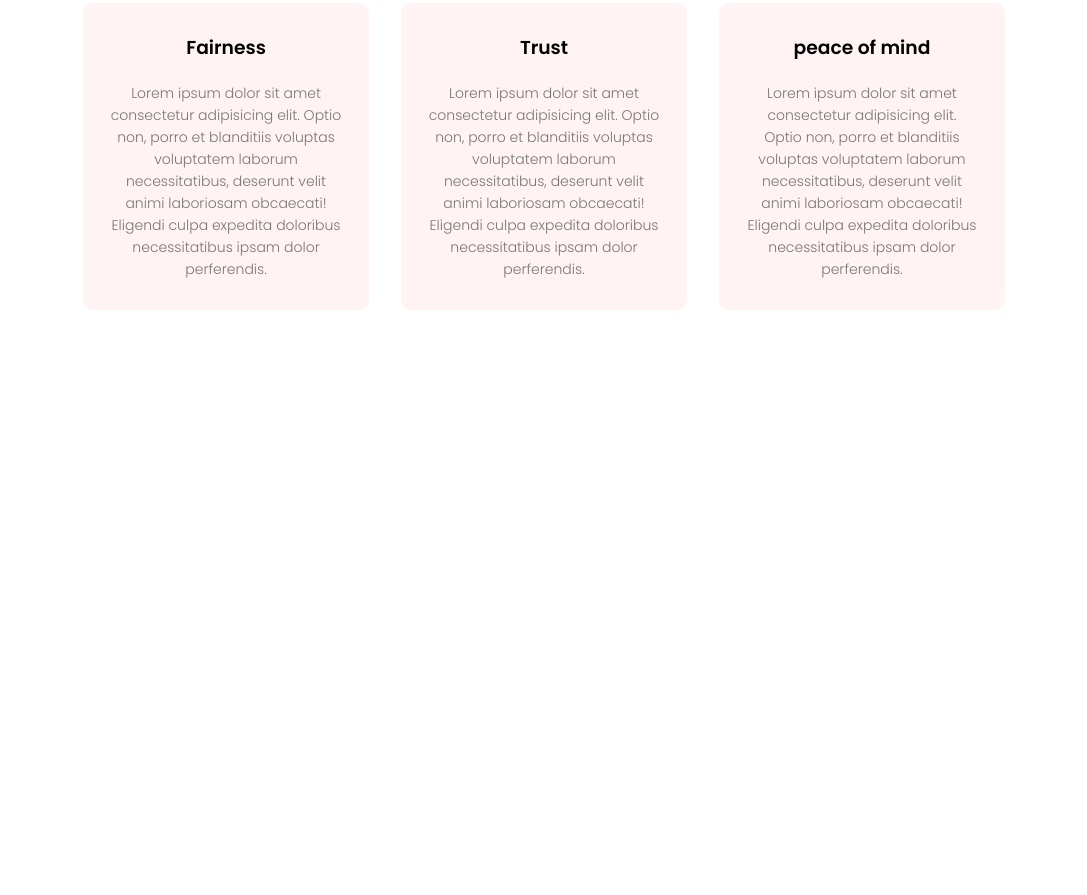
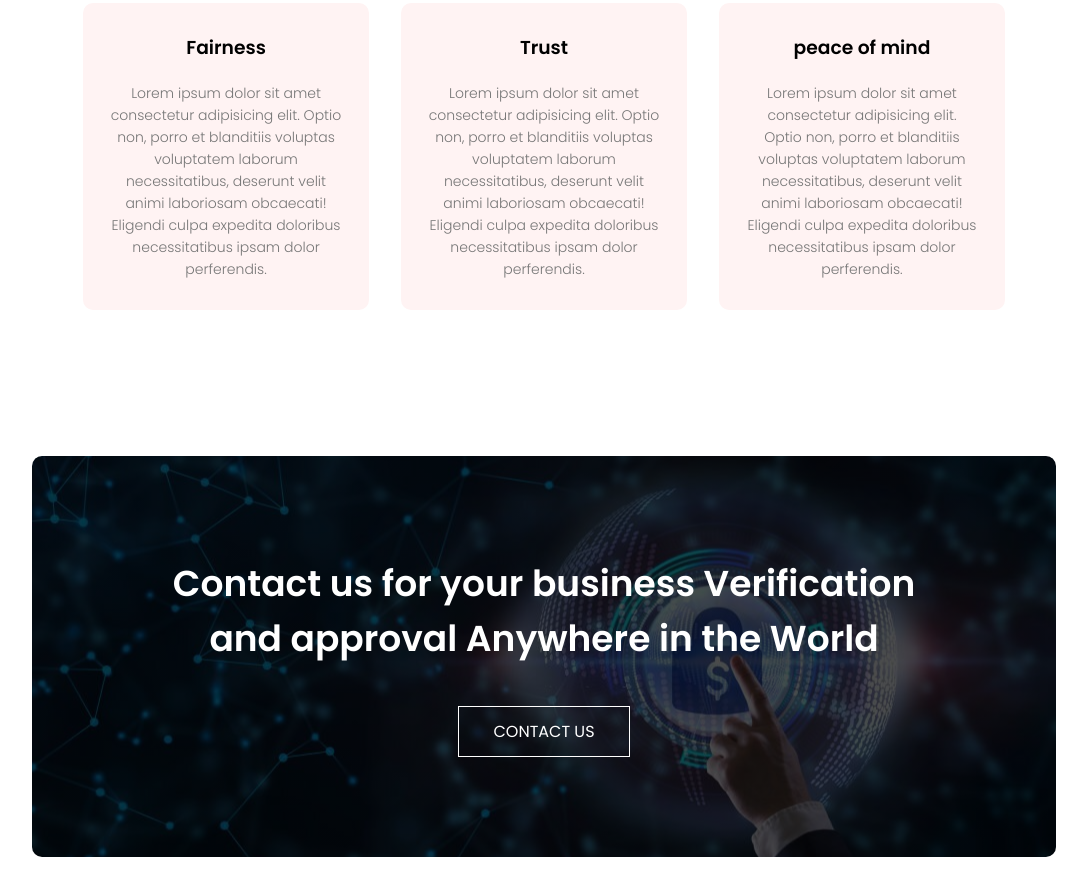
Before and after one commit to Raydox40/Factikar, a plain HTML site: page index.html in a window 1280 px wide. Shown: the part 1067-1962 px from the top of the page, without its empty margins (96-1183 px from the left). Before the commit the page ends 1474 px from the top, so only its background shows below. Drawn offline with Linux system fonts and the light colour scheme.

Commit message:
responsive call to action section

```diff
--- a/index.html
+++ b/index.html
@@ -21,7 +21,6 @@
                     <li><a href="">HOME</a></li>
                     <li><a href="">ABOUT</a></li>
                     <li><a href="">GOALS</a></li>
-                    <li><a href="">MISSON</a></li>
                     <li><a href="">CONTACT</a></li>
                 </ul>
             </div>
@@ -56,6 +55,11 @@
         </div>
 
     </section>
+    <!-- call to action -->
+    <section class="cta">
+        <h1>Contact us for your business Verification <br> and approval Anywhere in the World</h1>
+        <a href="" class="hero-btn">CONTACT US</a>
+    </section>
 
 
     <!-- javascript for toogle menu -->
--- a/style.css
+++ b/style.css
@@ -156,3 +156,19 @@ h3{
         flex-direction: column;
     }
 }
+/* call to action */
+.cta{
+    margin: 100px auto;
+    width: 80%;
+    background-image: linear-gradient(rgba(0,0,0,0.7),rgba(0,0,0,0.7)),url(image/fraud.jpg);
+    background-position: center;
+    background-size: cover;
+    border-radius: 10px;
+    text-align: center;
+    padding: 100px 0;
+}
+.cta h1{
+    color: #fff;
+    margin-bottom: 40px;
+    padding: 0;
+}
```
